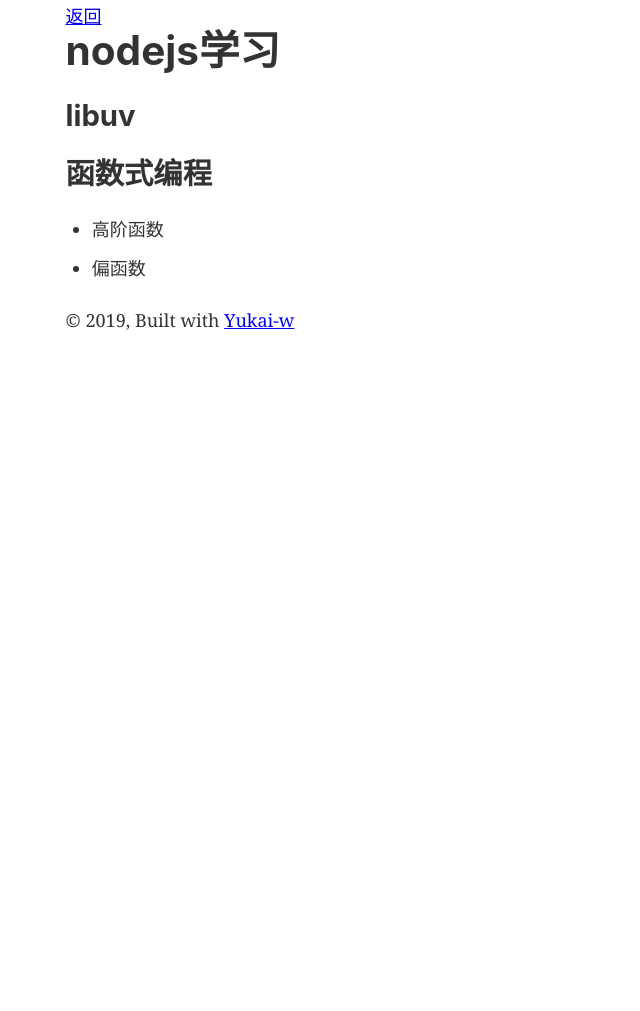
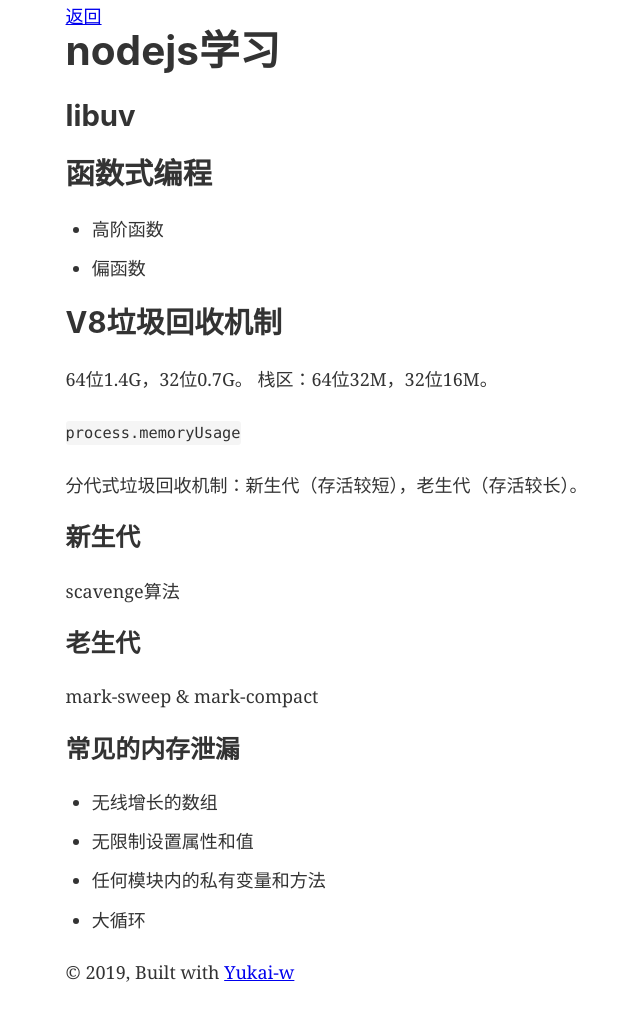
Before and after one commit to yukai-w/blog, a Gatsby site: page /learn-note/learn-nodejs in a window 1280 px wide. Shown: the part 120-1131 px from the top of the page, without its empty margins (114-754 px from the left). Before the commit the page ends 800 px from the top, so only its background shows below. Built offline with nearby package versions, Linux system fonts and the light colour scheme; Gatsby itself is replaced by a stand-in of ours.

Commit message:
Update learn-nodejs.md

```diff
--- a/src/pages/learn-note/learn-nodejs.md
+++ b/src/pages/learn-note/learn-nodejs.md
@@ -10,3 +10,27 @@ tags: 学习
 
 - 高阶函数
 - 偏函数
+
+## V8垃圾回收机制
+
+64位1.4G，32位0.7G。
+栈区：64位32M，32位16M。
+
+`process.memoryUsage`
+
+分代式垃圾回收机制：新生代（存活较短），老生代（存活较长）。
+
+### 新生代
+
+scavenge算法
+
+### 老生代
+
+mark-sweep & mark-compact
+
+### 常见的内存泄漏
+
+- 无线增长的数组
+- 无限制设置属性和值
+- 任何模块内的私有变量和方法
+- 大循环
```
